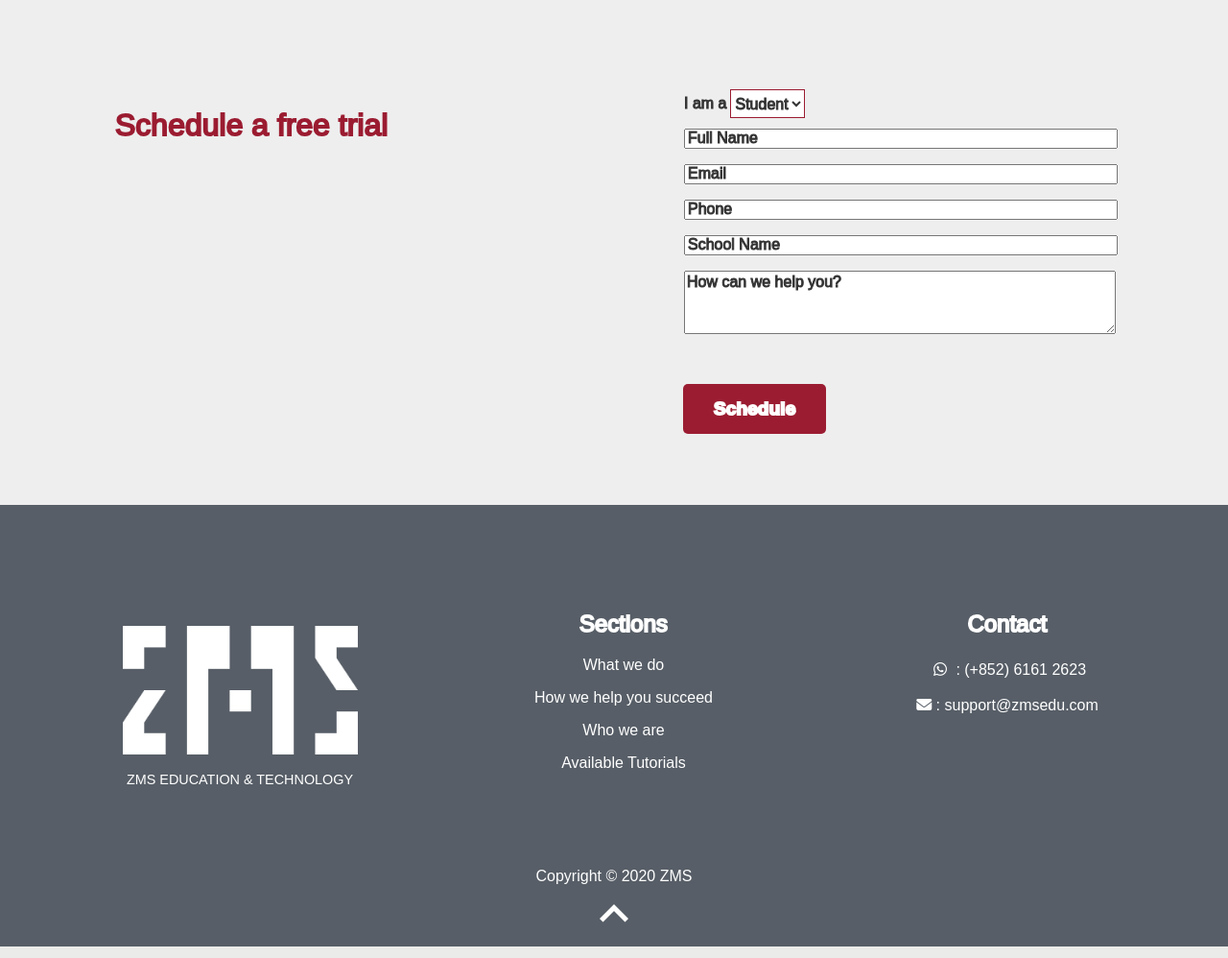
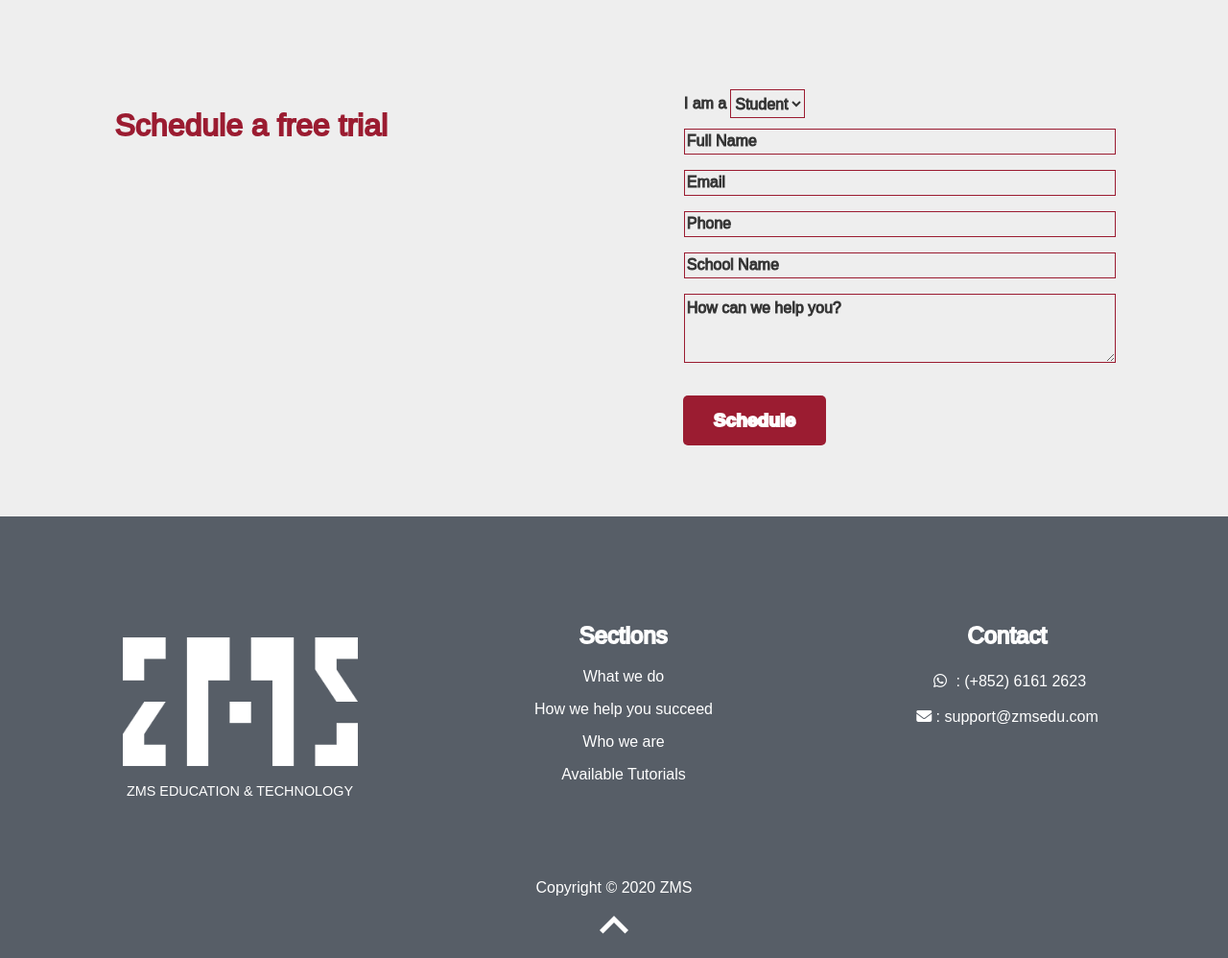
Before and after one commit to Pi-31415/EdTech, a PHP site: page / in a window 1280 px wide. Shown: the part 5053-6051 px from the top of the page at 96% size. Run offline with PHP 8.4, Linux system fonts and the light colour scheme; some libraries are stand-ins or nearby versions; some web fonts are replaced.

Commit message:
background focus

```diff
--- a/css/style.css
+++ b/css/style.css
@@ -111,6 +111,14 @@ input {
   width: 100%;
   margin-bottom: 5px;
   margin-top: 5px;
+  padding-top: 5px;
+  padding-bottom: 5px;
+  border: 1px solid #9b1c31;
+  background-color: #eeeeee;
+}
+
+.form__field:focus {
+  border: 1px solid #9b1c31;
 }
 
 .form__label {
@@ -746,7 +754,7 @@ input {
   height: 30px;
   margin: 0 auto;
   border: 1px solid #9b1c31;
-  background-color: #ffffff;
+  background-color: #eeeeee;
 }
 .custom-select select {
   border: none;
--- a/css/style.sass
+++ b/css/style.sass
@@ -109,7 +109,13 @@ input
 	width: 100%
 	margin-bottom: 5px
 	margin-top: 5px
+	padding-top: 5px
+	padding-bottom: 5px
+	border: 1px solid $primary-color
+	background-color: $background-white
 
+.form__field:focus
+	border: 1px solid $primary-color
 
 .form__label
 	font-family: $font-title
@@ -665,7 +671,7 @@ input
 	height:30px
 	margin: 0 auto
 	border: 1px solid $primary-color
-	background-color: $text-white
+	background-color: $background-white
 	select
 		border: none
 		outline: none
--- a/index.html
+++ b/index.html
@@ -434,7 +434,7 @@
 							</tr>
 						</table>
 					</div>
-					<br><br>
+					<br>
 					<button class="button" onclick="schedule()">Schedule</button>
 					<div id="schedule-form-success"></div>
 				</div>
```
Also changed, not shown: 1 other file.
